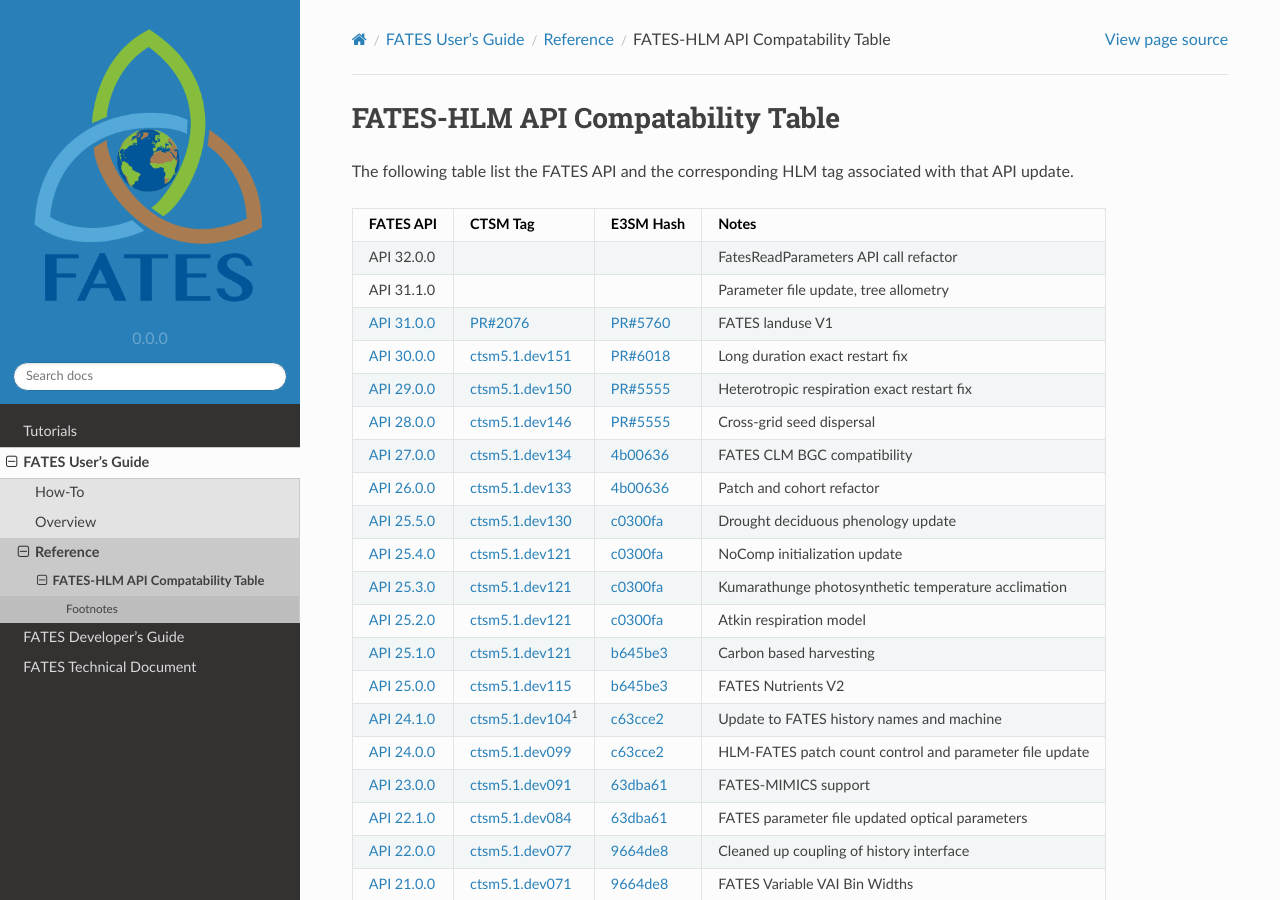
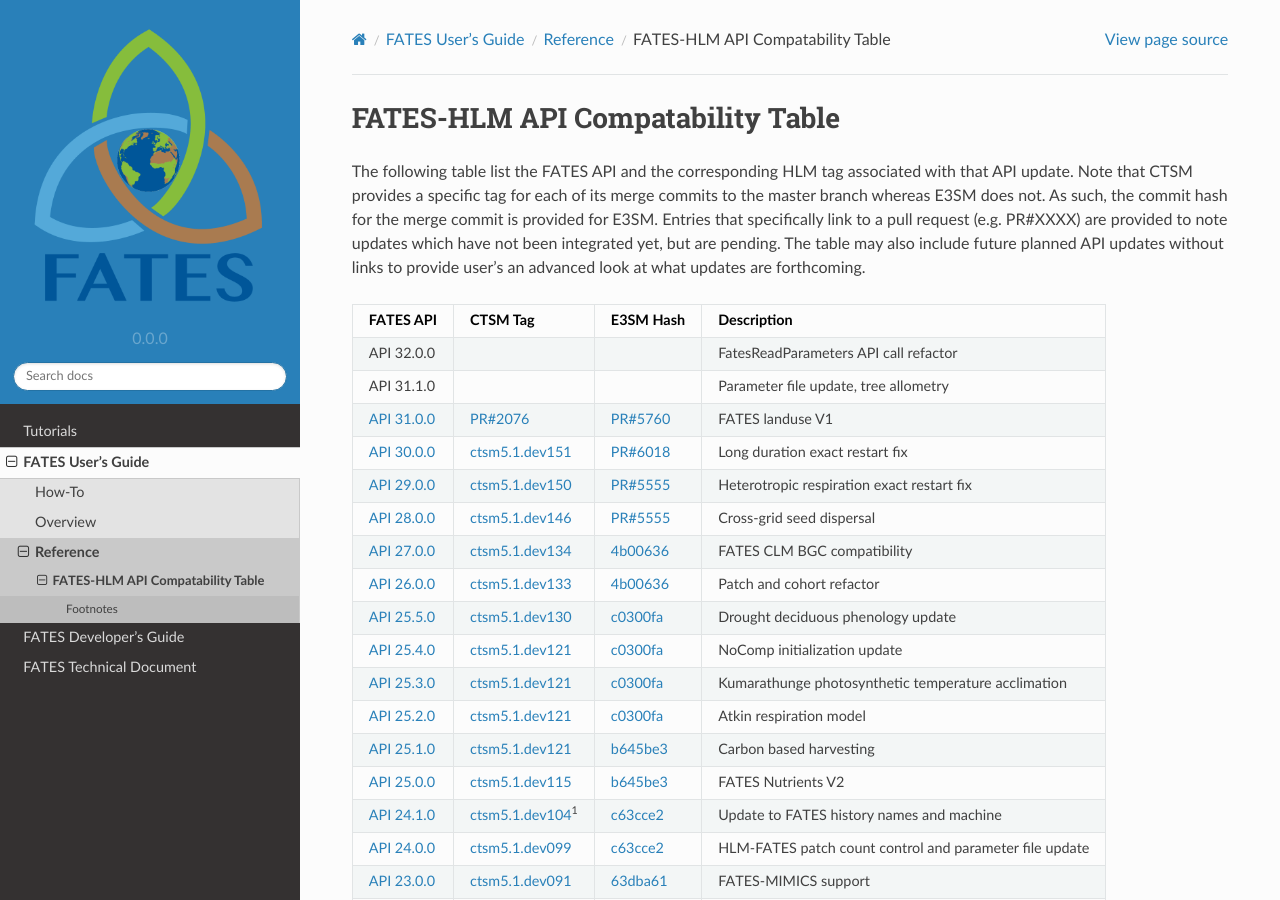
Before and after one commit to NGEET/fates-users-guide, a Sphinx documentation site: the page built from docs/source/user/Table-of-FATES-API-and-HLM-STATUS.md, in a window 1280 px wide and 900 px high. Built offline with Sphinx 7.4.7 and the Read the Docs theme 2.0.0, drawn with Linux system fonts in a browser that asks for light colours.

Commit message:
update the table purpose explanation

```diff
--- a/docs/source/user/Table-of-FATES-API-and-HLM-STATUS.md
+++ b/docs/source/user/Table-of-FATES-API-and-HLM-STATUS.md
@@ -1,9 +1,9 @@
 # FATES-HLM API Compatability Table
 
-The following table list the FATES API and the corresponding HLM tag associated with that API update.
+The following table list the FATES API and the corresponding HLM tag associated with that API update.  Note that CTSM provides a specific tag for each of its merge commits to the master branch whereas E3SM does not.  As such, the commit hash for the merge commit is provided for E3SM.  Entries that specifically link to a pull request (e.g. PR#XXXX) are provided to note updates which have not been integrated yet, but are pending.  The table may also include future planned API updates without links to provide user's an advanced look at what updates are forthcoming.
 
-| FATES API   | CTSM Tag | E3SM Hash | Notes |
-| ----------- | -------- | --------- | ----- |
+| FATES API   | CTSM Tag | E3SM Hash | Description |
+| ----------- | -------- | --------- | ----------- |
 | API 32.0.0 | | | FatesReadParameters API call refactor |
 | API 31.1.0 | | | Parameter file update, tree allometry |
 | [API 31.0.0](https://github.com/NGEET/fates/pull/1040) | [PR#2076](https://github.com/ESCOMP/CTSM/pull/2076) | [PR#5760](https://github.com/E3SM-Project/E3SM/pull/5760) | FATES landuse V1 |
```
